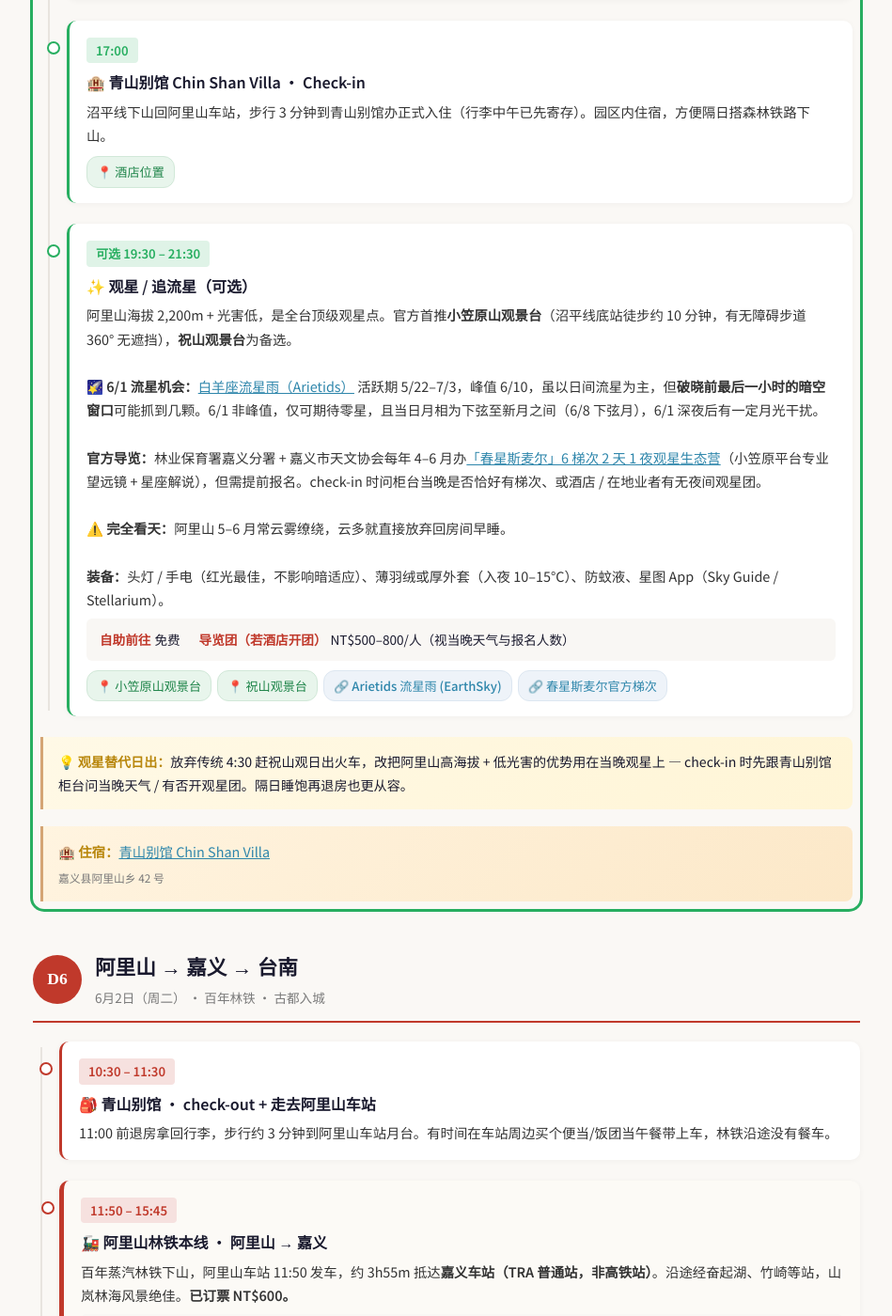
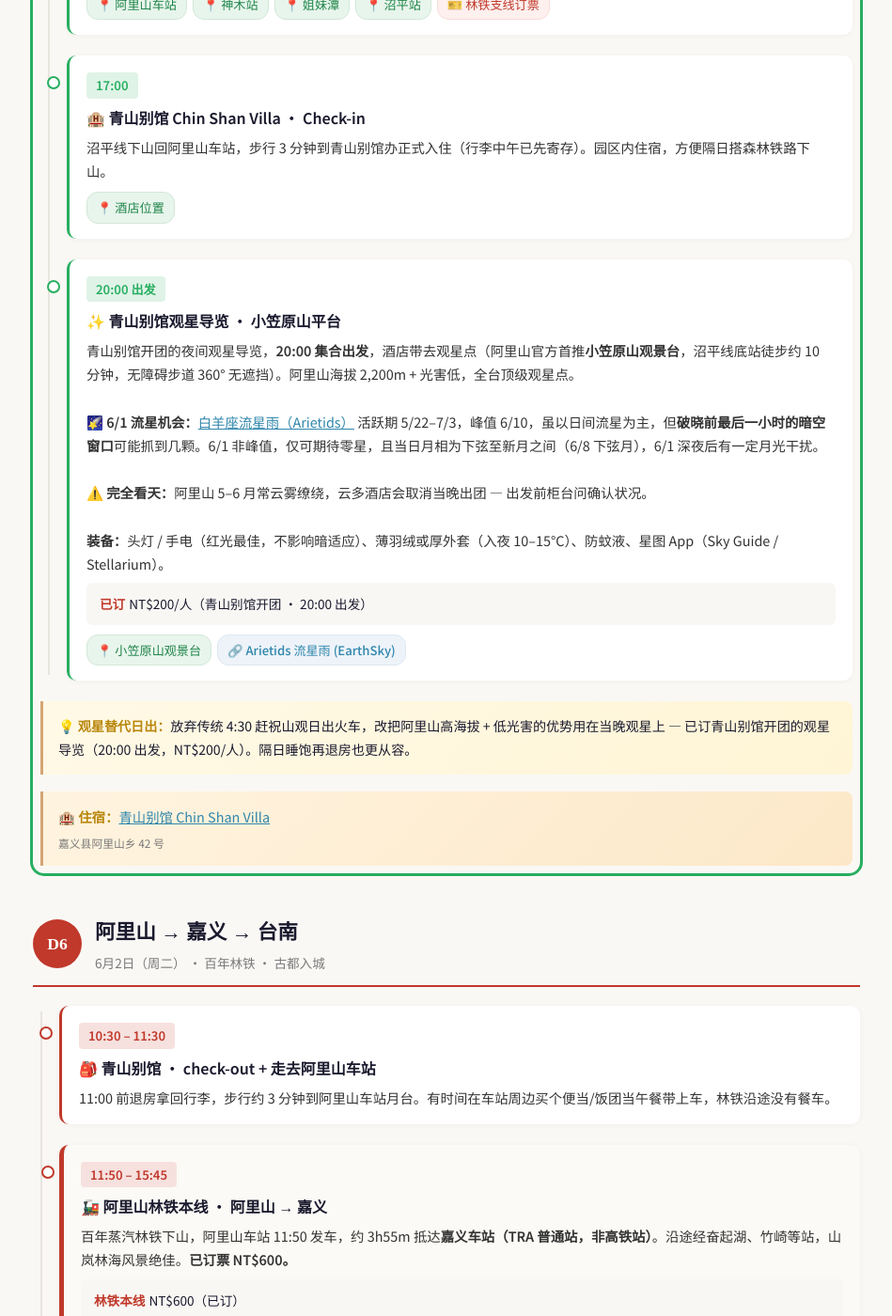
Before and after one commit to SibeiC/SibeiC.github.io, a Jekyll site: the page built from _trips/taiwan-2026.md, in a window 1280 px wide and 1400 px high, scrolled down 12675 px. Shown: the whole window at 94% size, without its empty margins (165-1114 px from the left). Built offline with Jekyll 4.4.1, drawn with Linux system fonts in a browser that asks for light colours; some of the changed text lies outside the part shown.

Commit message:
Day 5 (6/1): 观星 booked via 青山别馆 (NT$200/人, 20:00 出发)
Confirms the hotel-organised stargazing tour: time anchored at 20:00,
ticket pinned at NT$200/人, drops the previous "if hotel offers tour"
hedging + "春星斯麦尔" self-booking branch. Adds NT$400 cost line under
门票与体验 (assumes 2 人 × NT$200 — adjust if headcount differs).

https://claude.ai/code/session_01Mh5B6mkqa15EiDbD5n4qdp

```diff
--- a/_trips/taiwan-2026.md
+++ b/_trips/taiwan-2026.md
@@ -82,6 +82,7 @@ cost:
         - { label: "故宫 语音导览子机（定时导览必租）", amount: 30, in: primary }
         - { label: "九族 + 游湖套票（中台湾好玩卡）", amount: 1050, in: primary }
         - { label: "阿里山入园（大众运输票）+ 支线 ×2", amount: 350, in: primary }
+        - { label: "阿里山观星导览（青山别馆开团，NT$200/人）", amount: 400, in: primary }
         - { label: "安平树屋 + 古堡", amount: 70, in: primary }
         - { label: "多罗满赏鲸（含免费接送）", amount: 900, in: primary }
 
@@ -557,28 +558,23 @@ days:
         links:
           - { type: map, label: 酒店位置, query: Chin Shan Villa 青山别馆 阿里山 }
 
-      - time: 可选 19:30 – 21:30
-        title: ✨ 观星 / 追流星（可选）
+      - time: 20:00 出发
+        title: ✨ 青山别馆观星导览 · 小笠原山平台
         detail: |
-          阿里山海拔 2,200m + 光害低，是全台顶级观星点。官方首推<strong>小笠原山观景台</strong>（沼平线底站徒步约 10 分钟，有无障碍步道 360° 无遮挡），<strong>祝山观景台</strong>为备选。
+          青山别馆开团的夜间观星导览，<strong>20:00 集合出发</strong>，酒店带去观星点（阿里山官方首推<strong>小笠原山观景台</strong>，沼平线底站徒步约 10 分钟，无障碍步道 360° 无遮挡）。阿里山海拔 2,200m + 光害低，全台顶级观星点。
           <br><br>
           <strong>🌠 6/1 流星机会：</strong><a href="https://earthsky.org/astronomy-essentials/arietids-daytime-meteor-shower-peaks/" target="_blank">白羊座流星雨（Arietids）</a> 活跃期 5/22–7/3，峰值 6/10，虽以日间流星为主，但<strong>破晓前最后一小时的暗空窗口</strong>可能抓到几颗。6/1 非峰值，仅可期待零星，且当日月相为下弦至新月之间（6/8 下弦月），6/1 深夜后有一定月光干扰。
           <br><br>
-          <strong>官方导览：</strong>林业保育署嘉义分署 + 嘉义市天文协会每年 4–6 月办<a href="https://www.facebook.com/AlishanForest/posts/952736067010416/" target="_blank">「春星斯麦尔」6 梯次 2 天 1 夜观星生态营</a>（小笠原平台专业望远镜 + 星座解说），但需提前报名。check-in 时问柜台当晚是否恰好有梯次、或酒店 / 在地业者有无夜间观星团。
-          <br><br>
-          <strong>⚠️ 完全看天：</strong>阿里山 5–6 月常云雾缭绕，云多就直接放弃回房间早睡。
+          <strong>⚠️ 完全看天：</strong>阿里山 5–6 月常云雾缭绕，云多酒店会取消当晚出团 — 出发前柜台问确认状况。
           <br><br>
           <strong>装备：</strong>头灯 / 手电（红光最佳，不影响暗适应）、薄羽绒或厚外套（入夜 10–15°C）、防蚊液、星图 App（Sky Guide / Stellarium）。
         tickets:
-          - { tag: 自助前往, value: 免费 }
-          - { tag: 导览团（若酒店开团）, value: "NT$500–800/人", note: 视当晚天气与报名人数 }
+          - { tag: 已订, value: "NT$200/人", note: 青山别馆开团 · 20:00 出发 }
         links:
           - { type: map, label: 小笠原山观景台, query: 小笠原山观景台 阿里山 }
-          - { type: map, label: 祝山观景台, query: 祝山观景台 }
           - { label: Arietids 流星雨 (EarthSky), url: "https://earthsky.org/astronomy-essentials/arietids-daytime-meteor-shower-peaks/" }
-          - { label: 春星斯麦尔官方梯次, url: "https://www.facebook.com/AlishanForest/posts/952736067010416/" }
     note: |
-      <strong>💡 观星替代日出：</strong>放弃传统 4:30 赶祝山观日出火车，改把阿里山高海拔 + 低光害的优势用在当晚观星上 — check-in 时先跟青山别馆柜台问当晚天气 / 有否开观星团。隔日睡饱再退房也更从容。
+      <strong>💡 观星替代日出：</strong>放弃传统 4:30 赶祝山观日出火车，改把阿里山高海拔 + 低光害的优势用在当晚观星上 — 已订青山别馆开团的观星导览（20:00 出发，NT$200/人）。隔日睡饱再退房也更从容。
     stay:
       hotel: 青山别馆 Chin Shan Villa
 
```
Also changed, not shown: other parts of _trips/taiwan-2026.md (+1 -1 lines).
